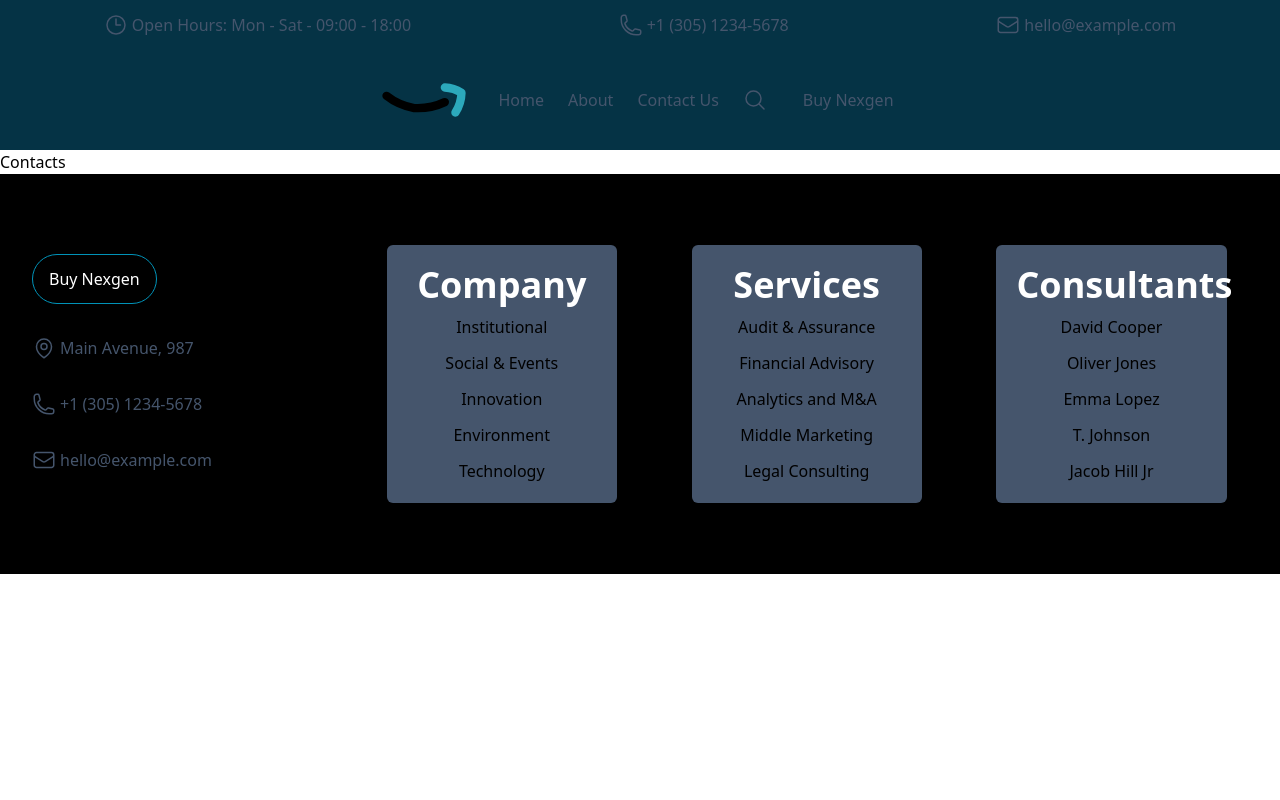
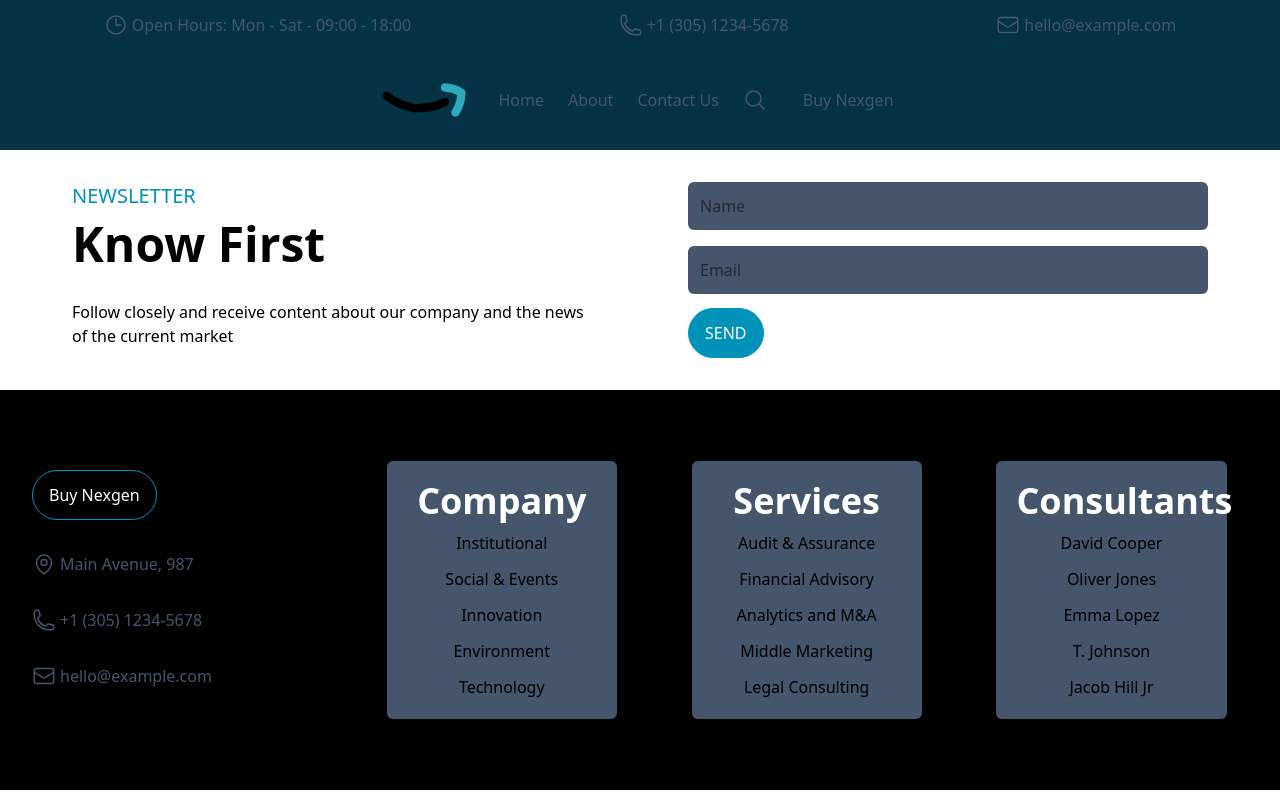
Before and after one commit to RykerWilder/logistic-site, a Vue app: page /contact-us in a window 1280 px wide. Built offline with nearby package versions, Linux system fonts and the light colour scheme.

Commit message:
feat: NewsLetter.vue

```diff
--- /dev/null
+++ b/src/components/NewsLetter.vue
@@ -0,0 +1,21 @@
+<script>
+
+</script>
+
+<template>
+    <section class="px-10 flex gap-8">
+        <div class="p-8 w-[50%]">
+            <h5 class="text-cyan-600 text-xl mb-2.5">NEWSLETTER</h5>
+            <h2 class="text-5xl font-bold mb-8">Know First</h2>
+            <p>Follow closely and receive content about our company
+                and the news of the current market</p>
+        </div>
+        <div class="p-8 w-[50%]">
+            <div class="flex flex-col gap-4 mb-3.5">
+                <input type="text" placeholder="Name" class="bg-slate-600 p-3 rounded-md w-full focus:outline-0">
+                <input type="text" placeholder="Email" class="bg-slate-600 p-3 rounded-md w-full focus:outline-0">
+            </div>
+            <button class="width-[30%] rounded-full transition border-1 border-cyan-600 text-white p-3 px-4 cursor-pointer bg-cyan-600 hover:bg-transparent hover:text-cyan-600">SEND</button>
+        </div>
+    </section>
+</template>
--- a/src/pages/Contacts.vue
+++ b/src/pages/Contacts.vue
@@ -1,14 +1,18 @@
 <script>
-
+import NewsLetter from '../components/NewsLetter.vue';
+export default {
+    components: {
+        NewsLetter
+    }
+}
 
 </script>
 
 
 <template>
-
-<h1>Contacts</h1>
+    <main>
+        <NewsLetter />
+    </main>
 </template>
 
-<style lang="scss" scoped>
-
-</style>
+<style lang="scss" scoped></style>
```
